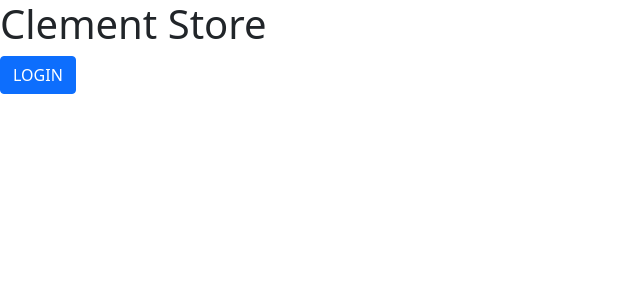
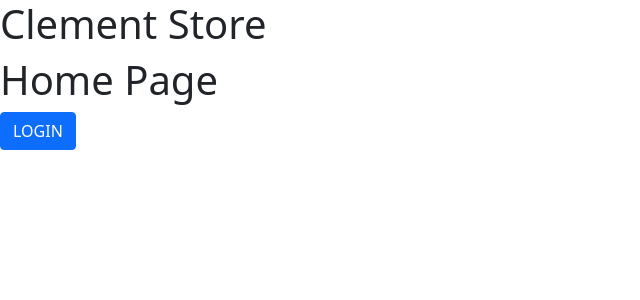
Before and after one commit to iamclement1/thestore, a React (Create React App) app: page / in a window 1280 px wide. Shown: the top 300 px of the page, without its empty margins (0-640 px from the left). Built offline with nearby package versions, Linux system fonts and the light colour scheme.

Commit message:
added folders and created files

```diff
--- a/src/App.js
+++ b/src/App.js
@@ -1,9 +1,11 @@
 import React from 'react';
+import Homepage from './Pages/Homepage';
 
 const App = () => {
     return (
         <div>
             <h1>Clement Store</h1>
+            <Homepage/>
             <button className='btn btn-primary'>LOGIN</button>
         </div>
 
--- /dev/null
+++ b/src/Pages/Homepage.jsx
@@ -0,0 +1,12 @@
+import React from 'react'
+
+function Homepage() {
+    return (
+    <div>
+        <h1>Home Page</h1>
+    </div>
+
+    )
+}
+
+export default Homepage
--- a/src/index.js
+++ b/src/index.js
@@ -2,4 +2,6 @@ import React from "react";
 import  ReactDOM  from "react-dom";
 import App from './App';
 
-ReactDOM.render(<App/>, document.querySelector("#root"))
+ReactDOM.render(
+<App/>,
+document.querySelector("#root"))
```
Also changed, not shown: src/Pages/CartPage.jsx (added, +9 -0 lines), src/Pages/LoginPage.jsx (added, +9 -0 lines), src/Pages/ProductInfo.jsx (added, +9 -0 lines), src/Pages/RegisterPage.jsx (added, +11 -0 lines).
